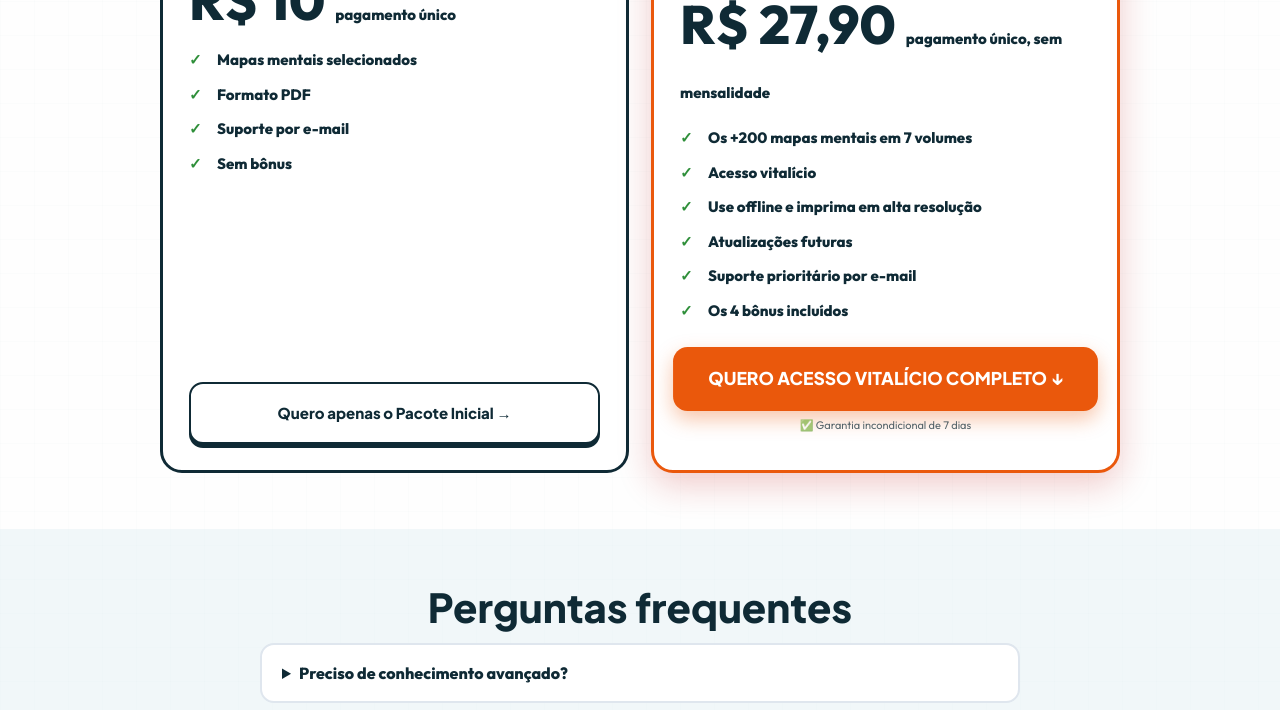
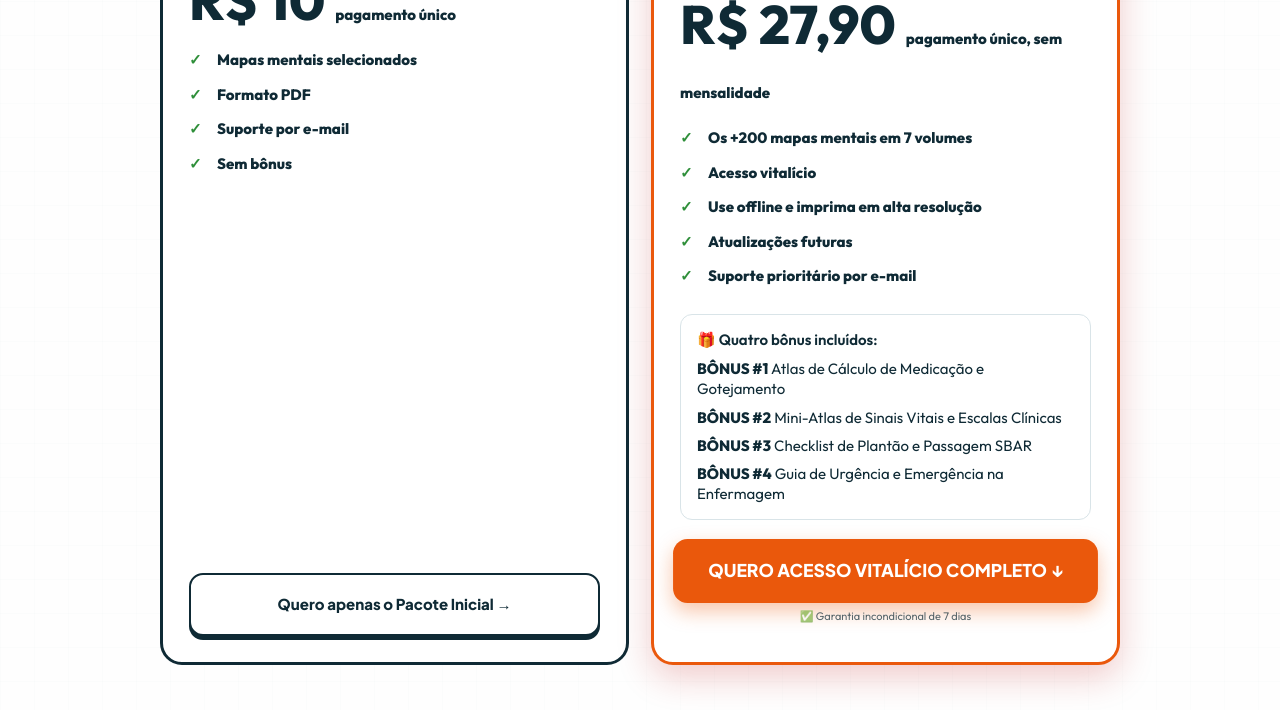
Before and after one commit to vitor128389/atlas-enfermagem, a plain HTML site: page index.html in a window 1280 px wide. Shown: the part 5201-5911 px from the top of the page. Drawn offline with Linux system fonts and the light colour scheme.

Commit message:
Plano completo: lista dos 4 bônus em caixa
Co-Authored-By: Claude Sonnet 5.5 <noreply@anthropic.com>
Claude-Session: https://claude.ai/code/session_01AkeRy3dN6Ci4AW39b57o6U

```diff
--- a/index.html
+++ b/index.html
@@ -50,6 +50,7 @@ h1{font-size:clamp(30px,5.4vw,52px)}h1 em{font-style:normal;background:#e3eef0;c
 .plan h3{margin:0;font-size:24px}.price{font-size:54px;font-weight:900;line-height:1}.price small{font-size:15px;font-weight:700}
 .plan ul{list-style:none;padding:0;margin:16px 0 20px;flex:1}.plan li{padding:6px 0 6px 28px;position:relative;font-weight:700;font-size:15px}
 .plan li:before{content:"✓";position:absolute;left:0;color:#2f8f3a;font-weight:900}
+.bonbox{background:#fff;border:1px solid #d9e4e8;border-radius:12px;padding:14px 16px;margin:0 0 20px;font-size:15px;font-weight:600}.bonbox p{margin:8px 0 0;font-weight:500;line-height:1.35}.bonbox b{font-weight:800}
 .plan .btn{text-align:center}.old{text-decoration:line-through;opacity:.6;font-weight:700}
 details{background:#fff;border-radius:14px;margin:0 auto 10px;max-width:760px;padding:16px 20px;border:2px solid #dfe6ee}
 summary{cursor:pointer;font-weight:900}details p{margin:10px 0 0}
@@ -119,7 +120,8 @@ footer{background:var(--navy);color:#dbe6ef;text-align:center;padding:36px 20px;
 <a class="btn alt" href="https://pay.wiapy.com/6b05995bf3f790ea292127e0" data-plan="basico">Quero apenas o Pacote Inicial →</a></div>
 <div class="plan star" id="premium"><span class="badge" style="align-self:flex-start">⭐ MELHOR CUSTO-BENEFÍCIO</span><h3>Acesso vitalício completo</h3>
 <div class="old">Preço normal R$ 79,00</div><div class="price">R$ 27,90 <small>pagamento único, sem mensalidade</small></div>
-<ul><li>Os +200 mapas mentais em 7 volumes</li><li>Acesso vitalício</li><li>Use offline e imprima em alta resolução</li><li>Atualizações futuras</li><li>Suporte prioritário por e-mail</li><li>Os 4 bônus incluídos</li></ul>
+<ul><li>Os +200 mapas mentais em 7 volumes</li><li>Acesso vitalício</li><li>Use offline e imprima em alta resolução</li><li>Atualizações futuras</li><li>Suporte prioritário por e-mail</li></ul>
+<div class="bonbox">🎁 Quatro bônus incluídos:<p><b>BÔNUS #1</b> Atlas de Cálculo de Medicação e Gotejamento</p><p><b>BÔNUS #2</b> Mini-Atlas de Sinais Vitais e Escalas Clínicas</p><p><b>BÔNUS #3</b> Checklist de Plantão e Passagem SBAR</p><p><b>BÔNUS #4</b> Guia de Urgência e Emergência na Enfermagem</p></div>
 <a class="btn" href="https://pay.wiapy.com/3G1hksDiQ4XV" data-plan="completo">QUERO ACESSO VITALÍCIO COMPLETO ↓</a>
 <p class="trust" style="text-align:center">✅ Garantia incondicional de 7 dias</p></div></div></div></section>
 <section><div class="wrap"><h2>Perguntas frequentes</h2>
```
